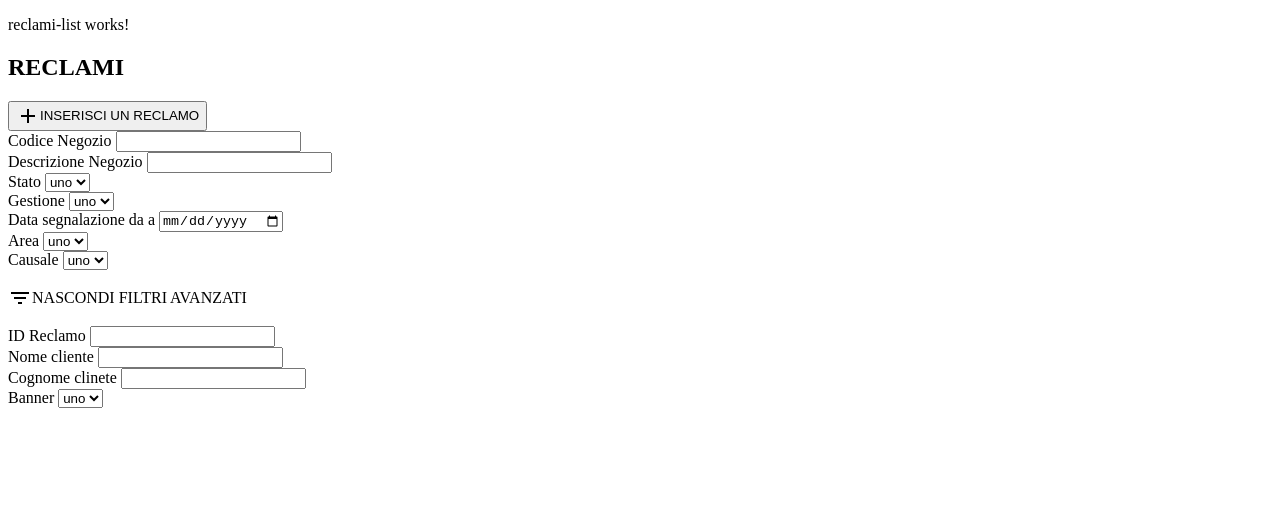
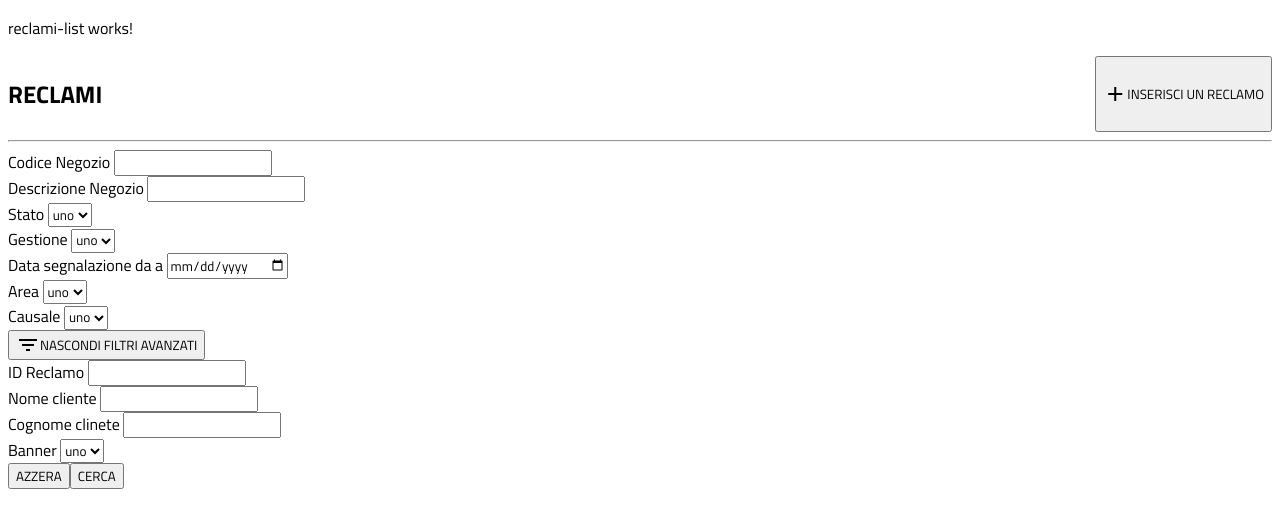
Before and after one commit to andreafresi/gestioneTicket, an Angular app in the folder app-ticket/: page /reclami in a window 1280 px wide. Shown: the top 528 px of the page. Built offline with nearby package versions, Linux system fonts and the light colour scheme.

Commit message:
modifiche al style.scss

```diff
--- a/app-ticket/src/app/pages/reclami-list/reclami-list.component.html
+++ b/app-ticket/src/app/pages/reclami-list/reclami-list.component.html
@@ -1,12 +1,14 @@
 <p>reclami-list works!</p>
 
 <div>
-    <div>
+    <div class="testata">
         <h2>RECLAMI</h2>
         <button style="display: flex; align-items: center;">
-            <span class="material-symbols-outlined">add</span> INSERISCI UN RECLAMO
+            <span class="material-symbols-outlined">add</span>
+            INSERISCI UN RECLAMO
         </button>
     </div>
+    <hr>
     <div>
         <form action="">
             <div>
@@ -55,10 +57,14 @@
                     </select>
                 </div>
             </div>
+
             <div>
-                <p style="display: flex; align-items: center;"><span class="material-symbols-outlined">filter_list</span> NASCONDI FILTRI AVANZATI</p>
+                <button id="showFiltriBox" style="display: flex; align-items: center;">
+                    <span class="material-symbols-outlined">filter_list</span>
+                    NASCONDI FILTRI AVANZATI
+                </button>
             </div>
-            <div>
+            <div id="filtriBox">
                 <div>
                     <label for="idReclamo">ID Reclamo </label>
                     <input type="text" id="idReclamo">
@@ -81,7 +87,10 @@
                     </select>
                 </div>
             </div>
-
+            <div>
+                <button>AZZERA</button>
+                <button>CERCA</button>
+            </div>
         </form>
     </div>
 </div>
--- a/app-ticket/src/app/pages/reclami-list/reclami-list.component.scss
+++ b/app-ticket/src/app/pages/reclami-list/reclami-list.component.scss
@@ -0,0 +1,4 @@
+.testata{
+    display: flex;
+    justify-content: space-between;
+}
--- a/app-ticket/src/styles.scss
+++ b/app-ticket/src/styles.scss
@@ -1 +1,9 @@
 /* You can add global styles to this file, and also import other style files */
+@import url('https://fonts.googleapis.com/css2?family=Titillium+Web:ital,wght@0,200;0,300;0,400;0,600;0,700;0,900;1,200;1,300;1,400;1,600;1,700&display=swap');
+
+@import url('https://fonts.googleapis.com/css2?family=Lato:ital,wght@0,100;0,300;0,400;0,700;0,900;1,100;1,300;1,400;1,700;1,900&family=Titillium+Web:ital,wght@0,200;0,300;0,400;0,600;0,700;0,900;1,200;1,300;1,400;1,600;1,700&display=swap');
+
+body, button, input, select {
+    //font-family:  "Lato", sans-serif;
+    font-family: "Titillium Web", sans-serif;
+}
```
